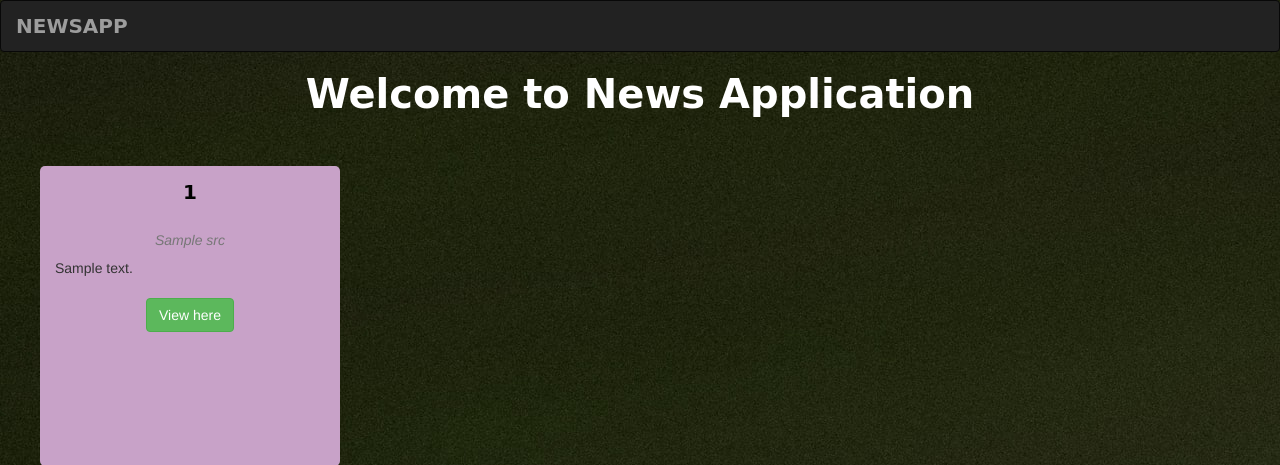
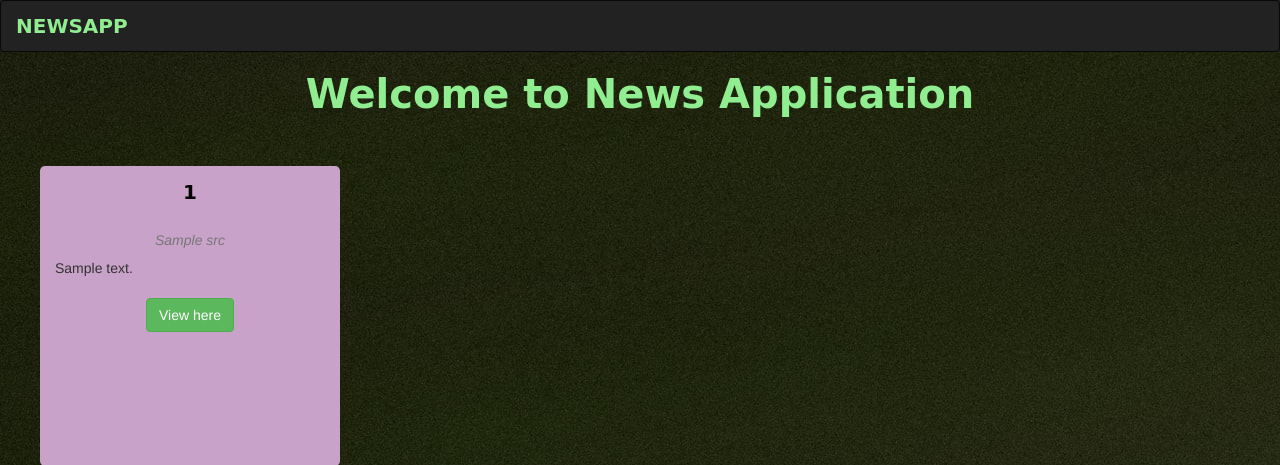
Before and after one commit to Jerry-Wemisiko/News-API, a Flask app: template app/templates/index.html in a window 1280 px wide. Shown: the top 465 px of the page. Run offline with Flask 2, Linux system fonts and the light colour scheme; the template is opened without the code that fills it: most values are stand-ins (such as "Sample title", 1, 10 or a date in 2020); some libraries are stand-ins or nearby versions.

Commit message:
perfect the UI

```diff
--- a/app/templates/index.html
+++ b/app/templates/index.html
@@ -39,7 +39,7 @@
 
 
     <div class="grid_container src">
-        <h3 class="text-center" style="font-family: cursive; font-weight:bolder; color: #ffffff; font-size: 40px;">
+        <h3 class="text-center" style="font-family: cursive; font-weight:bolder; color: #ffffff; font-size: 40px;color: lightgreen;">
             Welcome to News Application</h3>
         {% for src in source %}
         <div class="row source">
--- a/app/templates/navbar.html
+++ b/app/templates/navbar.html
@@ -7,7 +7,7 @@
                 <span class="icon-bar"></span>
                 <span class="icon-bar"></span>
             </button>
-            <a class="navbar-brand"  style="font-family: cursive; font-weight: 900; font-size: 20px;" href="/"> NEWSAPP</a>
+            <a class="navbar-brand"  style="font-family: cursive; font-weight: 900; font-size: 20px; color: lightgreen;" href="/"> NEWSAPP</a>
         </div>
 
     </div>
```
